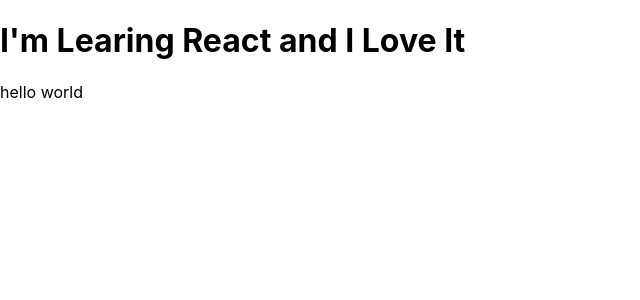
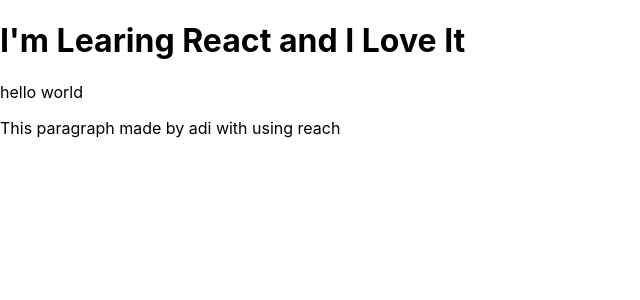
Before and after one commit to hariadiarief/bootcamp-ib-react-learn, a React (Create React App) app: page / in a window 1280 px wide. Shown: the top 300 px of the page, without its empty margins (0-640 px from the left). Built offline with nearby package versions, Linux system fonts and the light colour scheme.

Commit message:
add paragraph component

```diff
--- a/src/App.js
+++ b/src/App.js
@@ -1,6 +1,7 @@
 import React, { Component } from "react";
 
 import Header from "./Header";
+import Paragraph from "./Paragraph";
 
 class App extends Component {
   render() {
@@ -8,6 +9,7 @@
       <div className="App">
         <Header />
         <div>hello world</div>
+        <Paragraph />
       </div>
     );
   }
--- /dev/null
+++ b/src/Paragraph.js
@@ -0,0 +1,9 @@
+import React, { Component } from "react";
+
+class Paragraph extends Component {
+  render() {
+    return <p>This paragraph made by adi with using reach </p>;
+  }
+}
+
+export default Paragraph;
```
